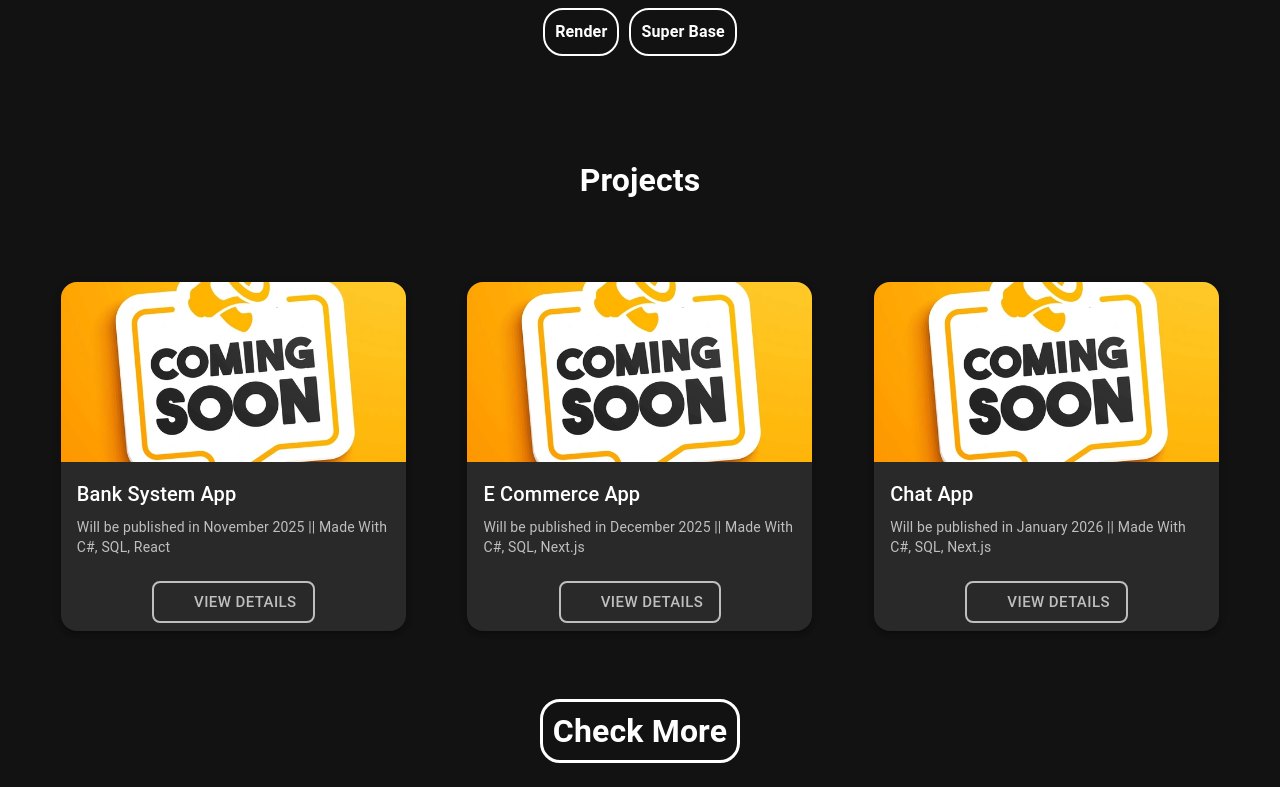
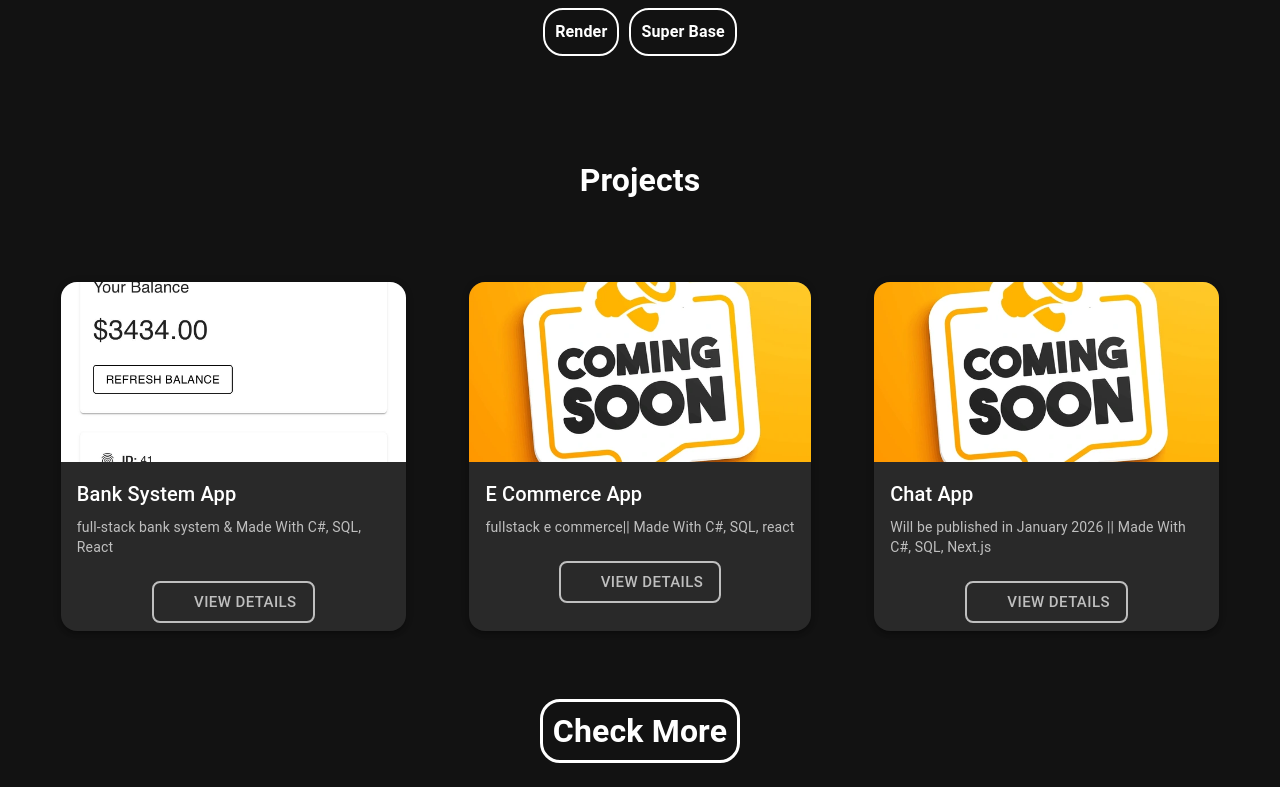
Before and after one commit to devs-of-abdullah/F_Portfolio, a React (Vite) app: page / in a window 1280 px wide. Shown: the part 828-1615 px from the top of the page. Built offline with nearby package versions, Linux system fonts and the light colour scheme; some icons are missing.

Commit message:
added bank system project

```diff
--- a/src/Projects/ProjectsPage.jsx
+++ b/src/Projects/ProjectsPage.jsx
@@ -5,24 +5,21 @@ export const projects = [
   {
     name: "Bank System App",
     shortDescription:
-      "Will be published in November 2025 || Made With C#, SQL, React",
-    image: "/assets/Soon.png",
+      "full-stack bank system & Made With C#, SQL, React",
+    image: "/public/assets/BankSystemAppSS.png",
     longDescription:
-      "A full-stack banking system with user accounts, transactions, and admin panel. Backend built with ASP.NET Core, frontend with React, and database using SQL Server.",
-    projectLink: " ",
-    liveLink: " ",
-    backLink:"https://github.com/devs-of-abdullah/Portfolio_Banksystem_Backend",
+      "Abdullah Bank System is a full-stack Bank Management System built with C# .NET API and React + Material UI. It allows users to register, log in, view their balance, transfer money, and manage their accounts. Main features include JWT authentication, real-time balance tracking, money transfer between accounts, user profile management and a fully responsive UI.The frontend is developed with React, Material UI, and deployed on Netlify. The backend uses ASP.NET Core Web API, Entity Framework Core, and SQL Server. Future plans include adding an admin dashboard, card and payment simulations,transactions history and multi-language features.",
+    liveLink: "https://abdullahbanksystem.netlify.app/",
+    backLink:
+      "https://github.com/devs-of-abdullah/Portfolio_Banksystem_Backend",
     frontLink: "https://github.com/devs-of-abdullah/f_bank_system",
-
   },
   {
     name: "E Commerce App",
     shortDescription:
-      "Will be published in December 2025 || Made With C#, SQL, Next.js",
-    image: "/assets/Soon.png",
-    longDescription:
-      "An e-commerce platform with product listings, cart, checkout, and admin dashboard. Backend in ASP.NET Core, frontend in Next.js.",
-    projectLink: " ",
+      "fullstack e commerce|| Made With C#, SQL, react",
+    image: "/public/assets/Soon.png",
+    longDescription:"",
     liveLink: " ",
     backLink: " ",
     frontLink: " ",
@@ -34,7 +31,7 @@ export const projects = [
     image: "/assets/Soon.png",
     longDescription:
       "A real-time chat app using SignalR and Next.js with JWT authentication, message persistence, and user management.",
-    projectLink: " ",
+
     liveLink: " ",
     backLink: " ",
     frontLink: " ",
```
Also changed, not shown: public/assets/BankSystemAppSS.png (added).
